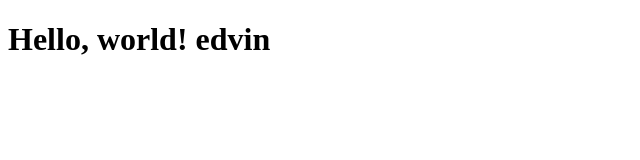
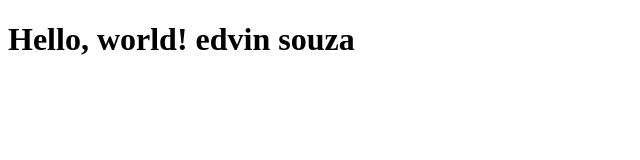
Before and after one commit to souza-ai/platform, a plain HTML site: page index.html in a window 1280 px wide. Shown: the whole page, without its empty margins (0-640 px from the left). Drawn offline with Linux system fonts and the light colour scheme.

Commit message:
Update index.html

```diff
--- a/index.html
+++ b/index.html
@@ -4,6 +4,6 @@
     <title>My Website</title>
 </head>
 <body>
-    <h1>Hello, world! edvin</h1>
+    <h1>Hello, world! edvin souza</h1>
 </body>
 </html>
```
